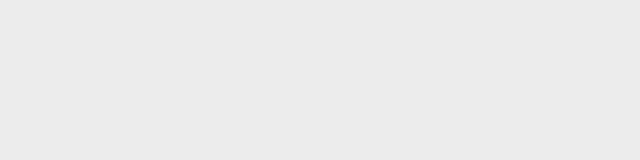
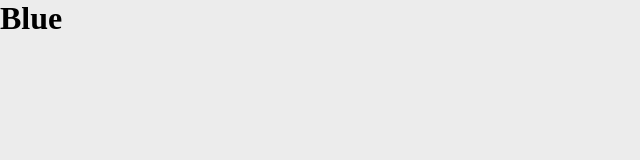
Before and after one commit to Tornike512/Weight-Squirrel-2, a React (Vite) app: page / in a window 1280 px wide. Shown: the top 160 px of the page, without its empty margins (0-640 px from the left). Built offline with nearby package versions, Linux system fonts and the light colour scheme.

Commit message:
Add: Card HTML

```diff
--- a/src/App.tsx
+++ b/src/App.tsx
@@ -1,5 +1,11 @@
+import { Card } from "./Components/Card";
+
 function App() {
-  return <></>;
+  return (
+    <>
+      <Card />
+    </>
+  );
 }
 
 export default App;
--- a/src/Components/Card/Card.tsx
+++ b/src/Components/Card/Card.tsx
@@ -1,7 +1,11 @@
 import "./Card.scss";
 
 export function Card() {
-  return <div></div>;
+  return (
+    <div className="card">
+      <h1 className="card-text">Blue</h1>
+    </div>
+  );
 }
 
 export default Card;
```
